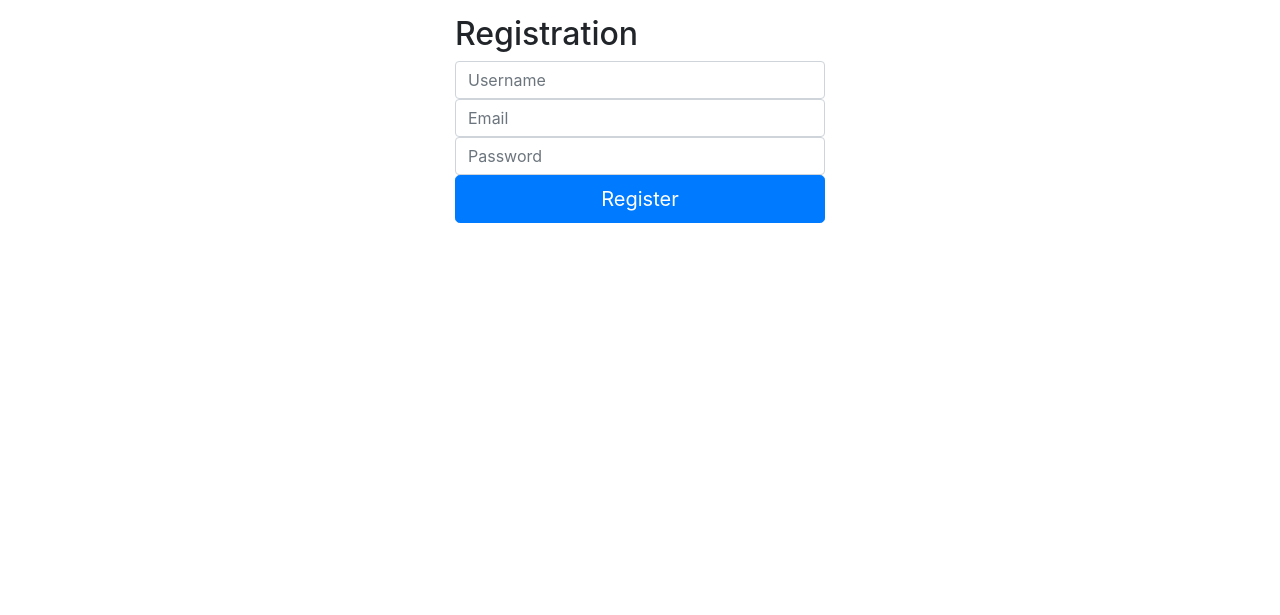
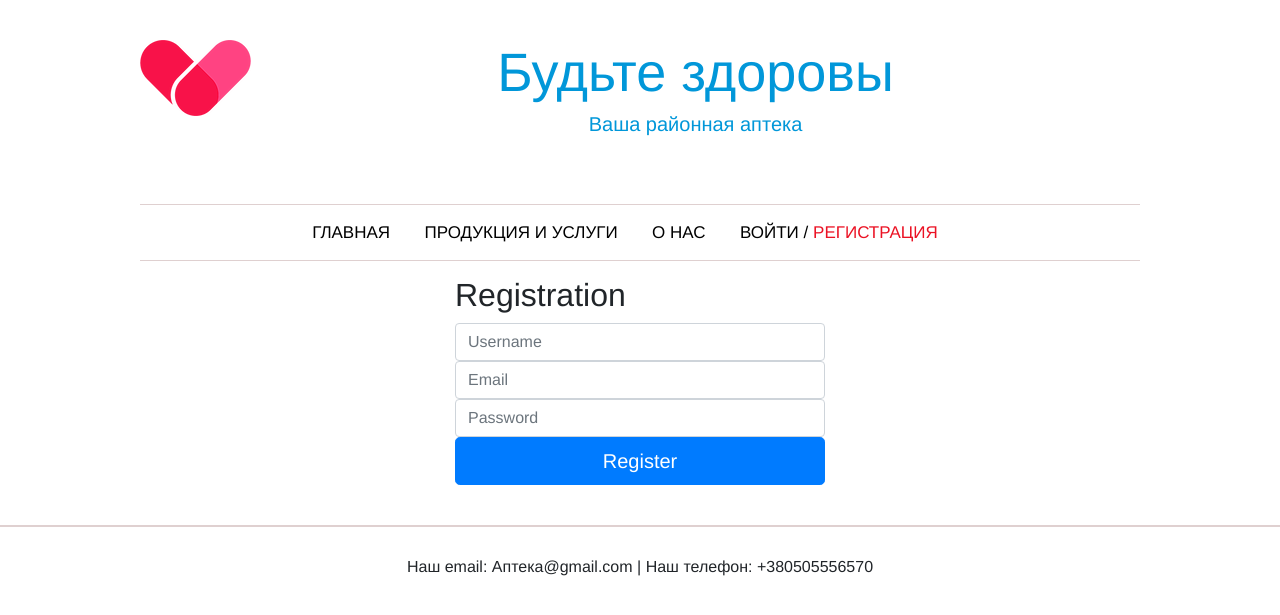
Before and after one commit to 7ahara/Site1, a PHP site: page /php/index.php in a window 1280 px wide. Shown: the top 615 px of the page. Run offline with PHP 8.4, Linux system fonts and the light colour scheme.

Commit message:
pochti gotovo

```diff
--- a/php/index.php
+++ b/php/index.php
@@ -27,7 +27,37 @@ if(isset($_POST['username']) && isset($_POST['password'])){
     }
 }
 ?>
-
+<header>
+        <div class="conteiner">
+        <div class="header__top">
+            <div class="image">
+                <img src="img/galka.png" alt="galka" >
+            </div>
+            <h1>Будьте здоровы</h1>
+            <div class="title">Ваша районная аптека</div>
+        </div>
+        <div class="header__content">
+                <nav>
+                    <ul class="menu">
+                        <li>
+                            <a href="index.html">Главная</a>
+                        </li>
+                         <li>
+                             <a href="#">Продукция и услуги</a>
+                        </li>
+                        <li>
+                             <a href="#">О нас</a>
+                        </li>
+                        <li>
+                            <a href="#">Войти</a>
+                            <a>/</a>
+                            <a href="php/index.php" class="glovna">Регистрация</a>
+                        </li>
+                    </ul>
+                </nav>
+        </div>
+    </div>
+    </header>
     <div class="container">
         <form class="form-signin" method="POST">
              <h2>Registration</h2>
@@ -39,5 +69,10 @@ if(isset($_POST['username']) && isset($_POST['password'])){
              <button class="btn btn-lg btn-primary btn-block" type="submit">Register</button>
         </form>
     </div>
+    <footer>
+        <div class="site__bottom">
+            <div class="text">Наш email: Аптека@gmail.com | Наш телефон: +380505556570</div>
+        </div>
+    </footer>
 </body>
 </html>
--- a/php/styleforphp.css
+++ b/php/styleforphp.css
@@ -1,3 +1,75 @@
+*{
+    box-sizing: border-box;
+}
+body{
+    padding: 0;
+    margin:0;
+    font-family: Helvetica,sans-serif;
+}
+.conteiner{
+    max-width: 1000px;
+    margin: 0 auto;
+}
+.header__top{
+    padding: 40px  0px 50px 0px;
+    text-align: center;
+
+}
+.image{
+    float: left;
+
+}
+h1{
+    font-size: 54px;
+    color: #0197D9;
+    text-align: center;
+    margin: 0;
+
+}
+.title{
+    font-size: 20px;
+    color: #0197D9;
+    text-align: center;
+    padding-top: 4px;
+}
+nav{
+    margin-top: 15px;
+}
+.menu{
+    text-align: center;
+    padding: 0;
+    margin: 0;
+    display: block;
+    border-top: 1px solid rgb(223, 208, 208);
+    border-bottom: 1px solid rgb(223, 208, 208);
+    padding: 15px;
+}
+.menu li{
+    display: inline-block;
+    margin-right: 30px;
+    font-size: 17px;
+}
+.menu a{
+    color:#000;
+    text-decoration: none;
+    text-transform: uppercase;
+}
+.menu .glovna{
+    color:#eb1224;
+}
+.menu a:hover{
+    color:#eb1224;
+    transition: 0.4s;
+}
+.site__bottom{
+    max-width: 100%;
+    border-top: 2px solid rgb(223, 208, 208);
+    margin: 0 auto;
+    margin-top: 25px;
+    padding-top: 28px;
+    padding-bottom: 28px;
+    text-align: center;
+}
 .form-signin{
     max-width: 400px;
     padding: 15px;
```
Also changed, not shown: php/img/galka.png (added).
